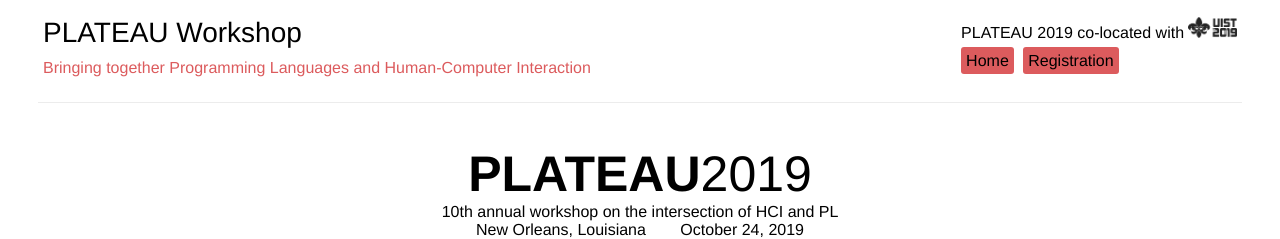
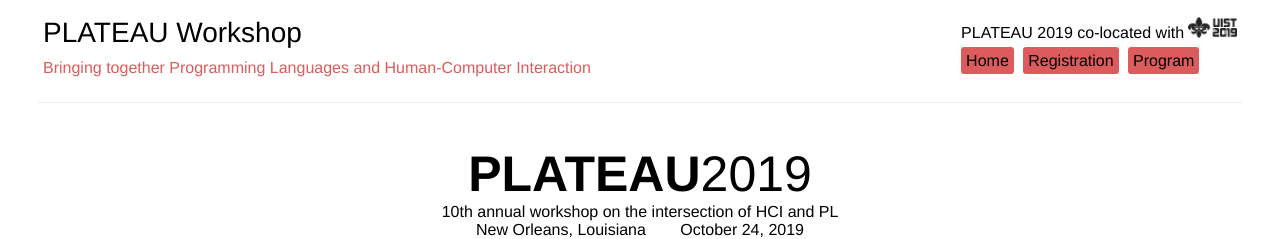
Before and after one commit to plateau-workshop/plateau, a Jekyll site: the page built from index.html, in a window 1280 px wide. Shown: the top 239 px of the page. Built offline with Jekyll 4.4.1, drawn with Linux system fonts in a browser that asks for light colours.

Commit message:
Adding program to links

```diff
--- a/_config.yml
+++ b/_config.yml
@@ -20,3 +20,6 @@
   - title: "Registration"
     url: "/registration"
     newtab: false
+  - title: "Program"
+    url: "/program"
+    newtab: false
```
